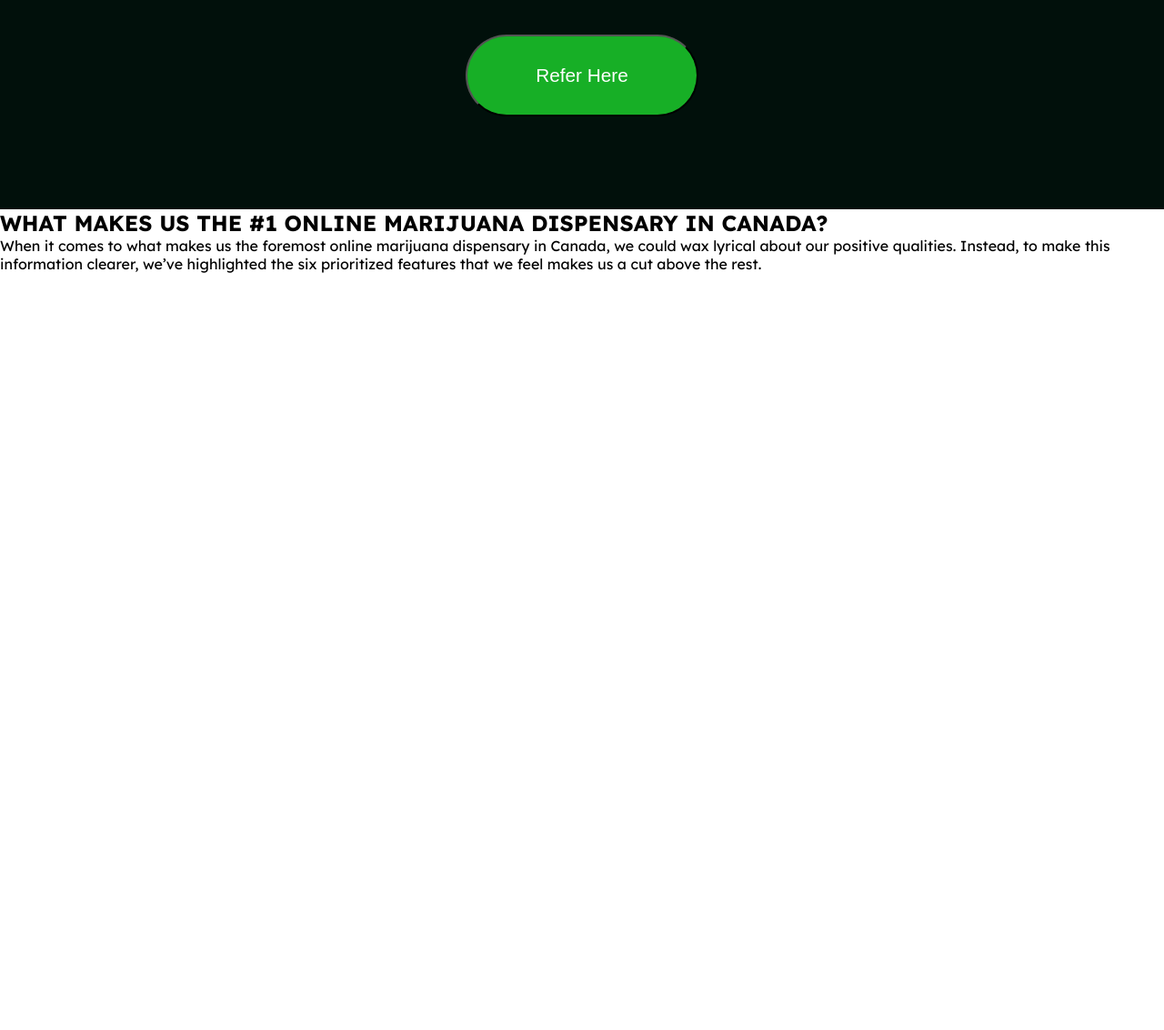
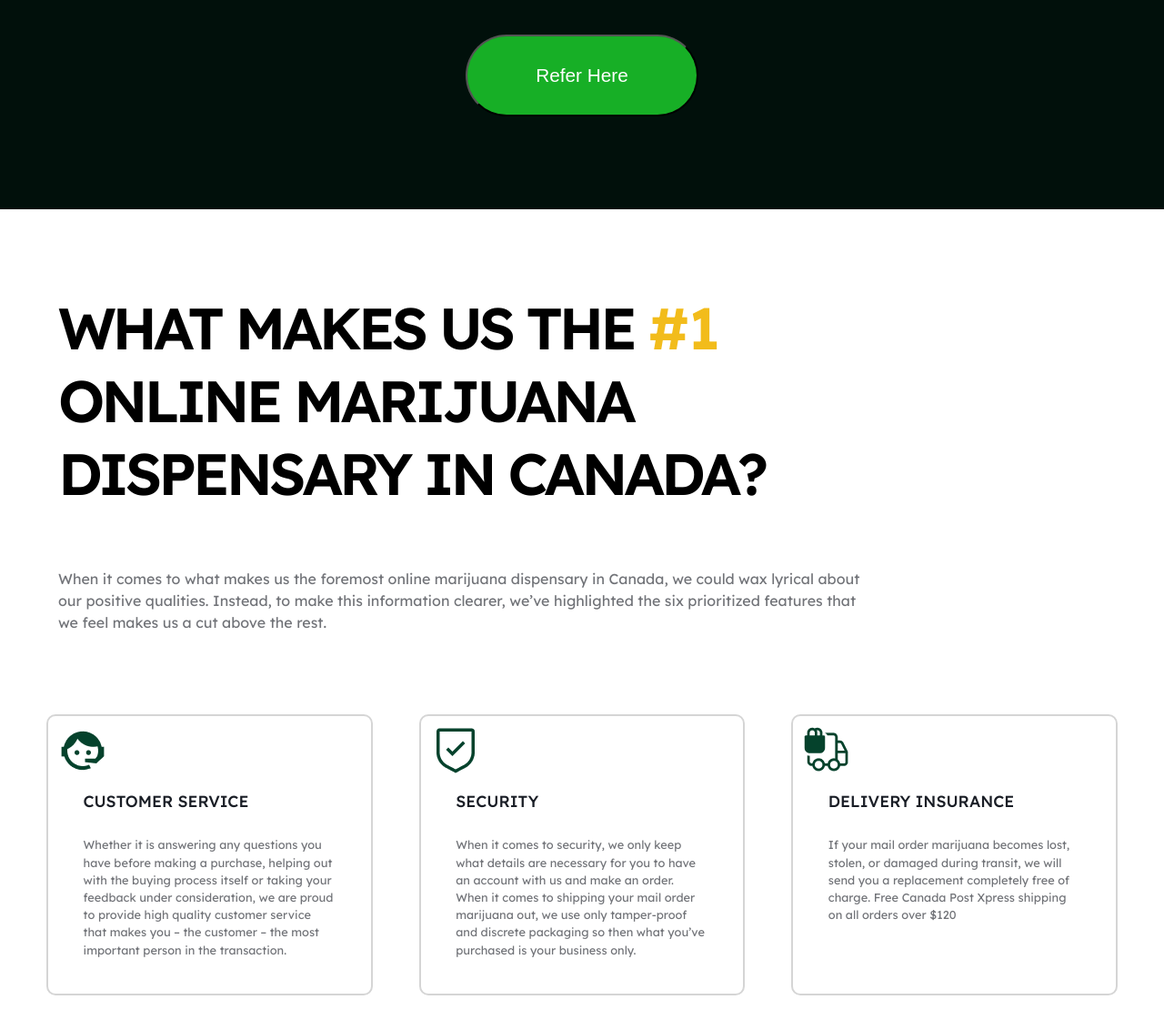
Before and after one commit to mhmmdmousavi/top-shelf-landing, a plain HTML site: page index.html in a window 1280 px wide. Shown: the part 1799-2931 px from the top of the page at 91% size. Before the commit the page ends 2099 px from the top, so only its background shows below. Drawn offline with Linux system fonts and the light colour scheme.

Commit message:
main-section2 copmlete

```diff
--- a/index.html
+++ b/index.html
@@ -122,8 +122,35 @@
                 </p>
             </div>
             <div class="main-section2-div2">
+                <div class="main-section2-div2-div1">
+                    <img src="images/mdi_customer-service.png" alt="">
+                    <h3>
+                        CUSTOMER SERVICE
+                    </h3>
+                    <p>
+                        Whether it is answering any questions you have before making a purchase, helping out with the buying process itself or taking your feedback under consideration, we are proud to provide high quality customer service that makes you – the customer – the most important person in the transaction.
+                    </p>
+                </div>
+                <div class="main-section2-div2-div2">
+                    <img src="images/carbon_security.png" alt="">
+                    <h3>
+                        SECURITY
+                    </h3>
+                    <p>
+                        When it comes to security, we only keep what details are necessary for you to have an account with us and make an order. When it comes to shipping your mail order marijuana out, we use only tamper-proof and discrete packaging so then what you’ve purchased is your business only.                    </p>
+                </div>
+                <div class="main-section2-div2-div3">
+                    <img src="images/fluent_vehicle-truck-bag-20-regular.png" alt="">
+                    <h3>
+                        DELIVERY INSURANCE
+                    </h3>
+                    <p>
+                        If your mail order marijuana becomes lost, stolen, or damaged during transit, we will send you a replacement completely free of charge. Free Canada Post Xpress shipping on all orders over $120                    </p>
+                </div>
+            </div>
+        </section>
+        <section class="main-section3">
 
-            </div>
         </section>
     </main>
     <footer>
--- a/styles/app.css
+++ b/styles/app.css
@@ -427,8 +427,67 @@ body {
     border-radius: 15vw;
     font-size: 1.1rem;
 }
+.main-section2-div1{
+    display: flex;
+    flex-direction: column;
+    padding: 10vw 5vw;
+}
+.main-section2-div1-h2{
+    font-size: 2rem;
+    letter-spacing: -1.5px;
+    font-weight: 600;
+}
+.main-section2-div1-h2-span1{
+    color: rgba(242, 188, 27, 1);
+        font-size: 2rem;
+    letter-spacing: -1.5px;
+    font-weight: 600;
+}
+.main-section2-div1>p{
+    color: rgba(113, 115, 120, 1);
+    font-size: 1rem;
+    font-weight: 400;
+    line-height: 150%;
+    padding-top: 5vw;
+}
+.main-section2-div2{
+    display: flex;
+    flex-direction: column;
+    justify-content: space-between;
+    padding: 4vw;
+    gap: 4vw;
+    padding-bottom: 8vw;
+}
+.main-section2-div2>div{
+    display: flex;
+    flex-direction: column;
+    border: 2px solid rgba(0, 0, 0, 0.165);
+    border-radius: 10px;
+    position: relative;
+}
+.main-section2-div2>div{
+    padding: 3vw;
+    padding-top: 80px;
+}
+.main-section2-div2>div>img{
+position: absolute;
+top: 10px;
+left: 10px;
+}
+.main-section2-div2>div>h3{
+    color: rgba(26, 30, 38, 1);
+    font-size: 1.1rem;
+    font-weight: 500;
+    line-height: 150%;
 
-
+}
+.main-section2-div2>div>p{
+    color: rgba(113, 115, 120, 1);
+    font-size: 0.8rem;
+    font-weight: 400;
+    line-height: 150%;
+    padding-top: 2vw;
+}
 
 
 
@@ -776,4 +835,70 @@ body {
     border-radius: 15vw;
     font-size: 1.3rem;
 }
+.main-section2-div1{
+    display: flex;
+    flex-direction: column;
+    padding: 7vw 5vw;
+    width: 70%;
 }
+.main-section2-div1>h2{
+    font-size: 4rem;
+    letter-spacing: -4px;
+    font-weight: 600;
+    text-align: left;
+}
+.main-section2-div1-h2-span1{
+    color: rgba(242, 188, 27, 1);
+        font-size: 4rem;
+    letter-spacing: -1.5px;
+    font-weight: 600;
+}
+.main-section2-div1>p{
+    color: rgba(113, 115, 120, 1);
+    font-size: 1rem;
+    font-weight: 400;
+    line-height: 150%;
+    padding-top: 5vw;
+    text-align: left;
+}
+.main-section2-div2{
+    display: flex;
+    flex-direction: row;
+    justify-content: space-between;
+    padding: 4vw;
+    gap: 4vw;
+    padding-bottom: 8vw;
+    padding-top: 0;
+}
+.main-section2-div2>div{
+    display: flex;
+    flex-direction: column;
+    border: 2px solid rgba(0, 0, 0, 0.165);
+    border-radius: 10px;
+    position: relative;
+    width: 28%;
+}
+.main-section2-div2>div{
+    padding: 3vw;
+    padding-top: 80px;
+}
+.main-section2-div2>div>img{
+position: absolute;
+top: 10px;
+left: 10px;
+}
+.main-section2-div2>div>h3{
+    color: rgba(26, 30, 38, 1);
+    font-size: 1.1rem;
+    font-weight: 500;
+    line-height: 150%;
+
+}
+.main-section2-div2>div>p{
+    color: rgba(113, 115, 120, 1);
+    font-size: 0.8rem;
+    font-weight: 400;
+    line-height: 150%;
+    padding-top: 2vw;
+}
+}
```
Also changed, not shown: images/carbon_security.png (added), images/fluent_vehicle-truck-bag-20-regular.png (added), images/mdi_customer-service.png (added).
